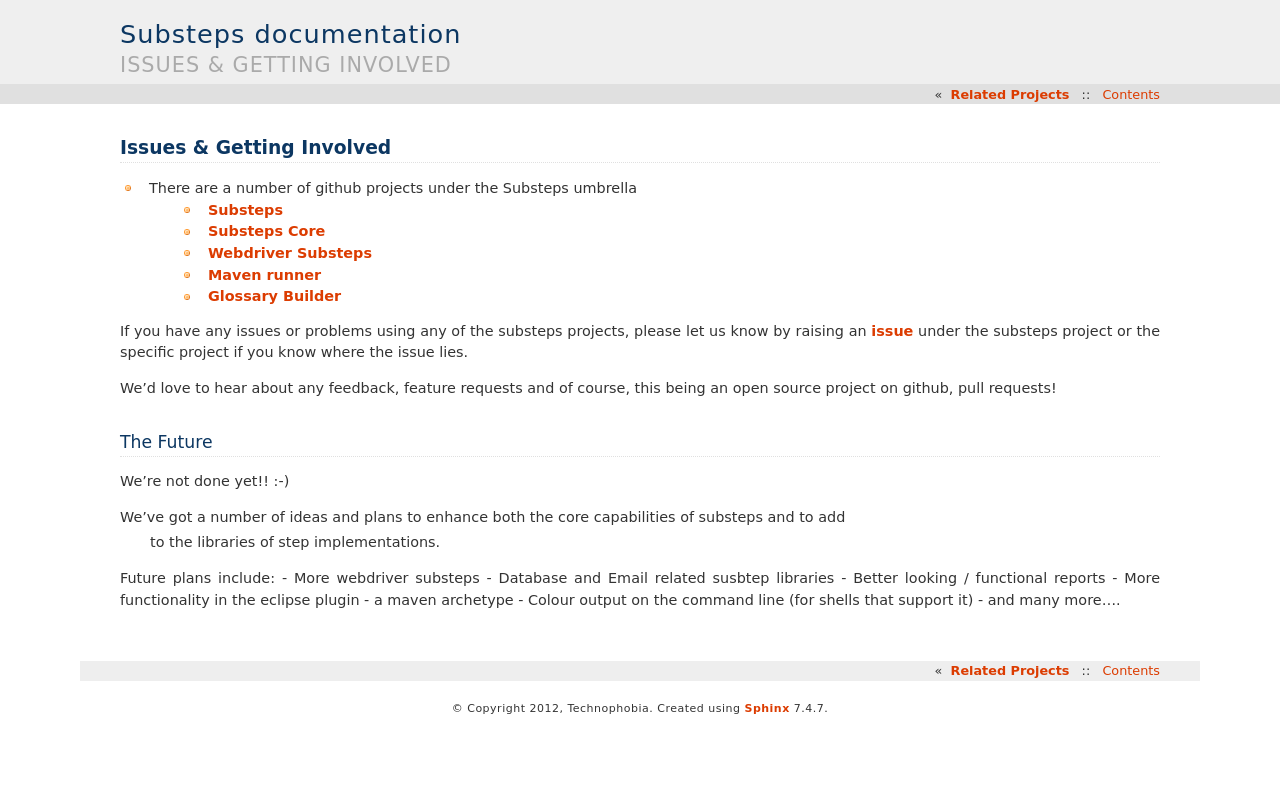
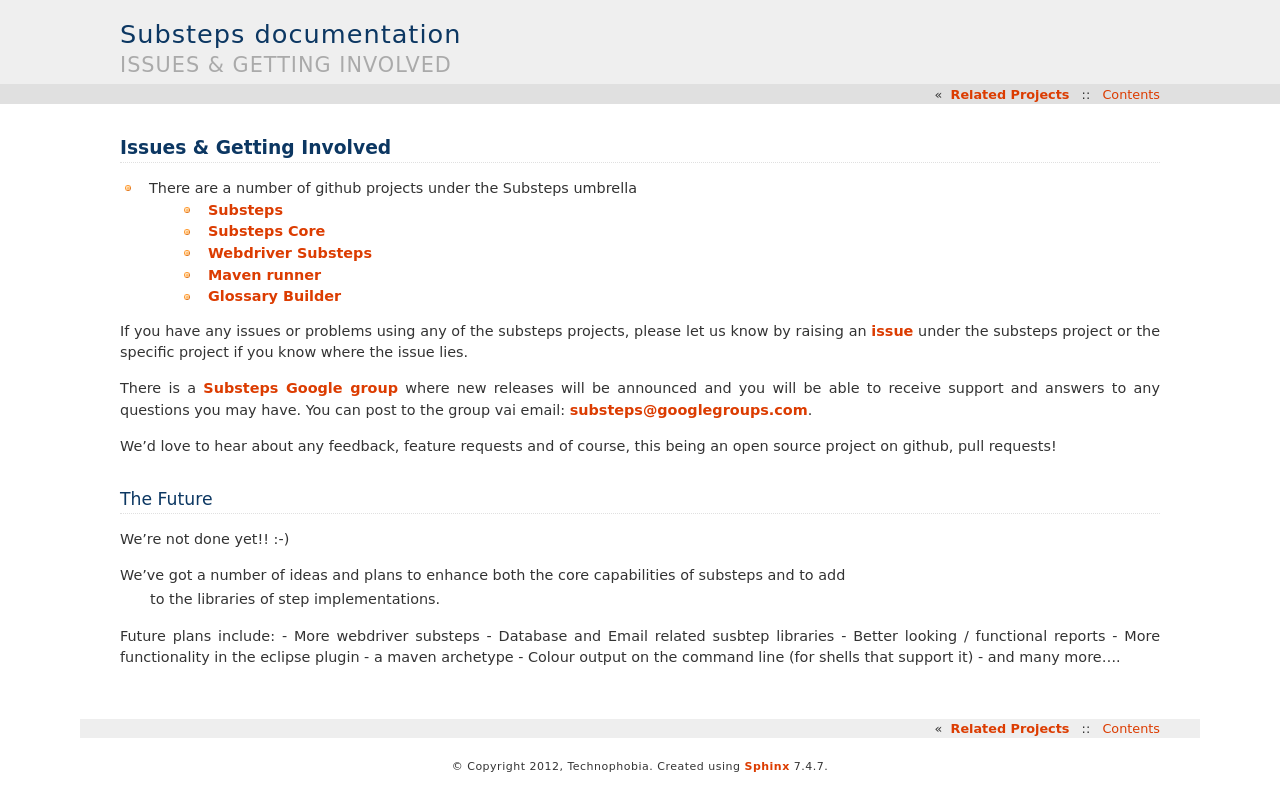
Before and after one commit to G2G3Digital/substeps, a Sphinx documentation site: the page built from docs/involved.rst, in a window 1280 px wide. Shown: the top 811 px of the page. Built offline with Sphinx 7.4.7, drawn with Linux system fonts in a browser that asks for light colours.

Commit message:
added google groups info

```diff
--- a/docs/involved.rst
+++ b/docs/involved.rst
@@ -9,6 +9,8 @@
    - `Glossary Builder <https://github.com/technophobia/substeps-glossary>`_
 
 If you have any issues or problems using any of the substeps projects, please let us know by raising an `issue <https://github.com/technophobia/substeps/issues>`_ under the substeps project or the specific project if you know where the issue lies.
+
+There is a `Substeps Google group <http://groups.google.com/group/substeps?hl=en-GB>`_ where new releases will be announced and you will be able to receive support and answers to any questions you may have.  You can post to the group vai email: substeps@googlegroups.com.
 
 We'd love to hear about any feedback, feature requests and of course, this being an open source project on github, pull requests!
 
```
Also changed, not shown: README.md (+2 -0 lines).
